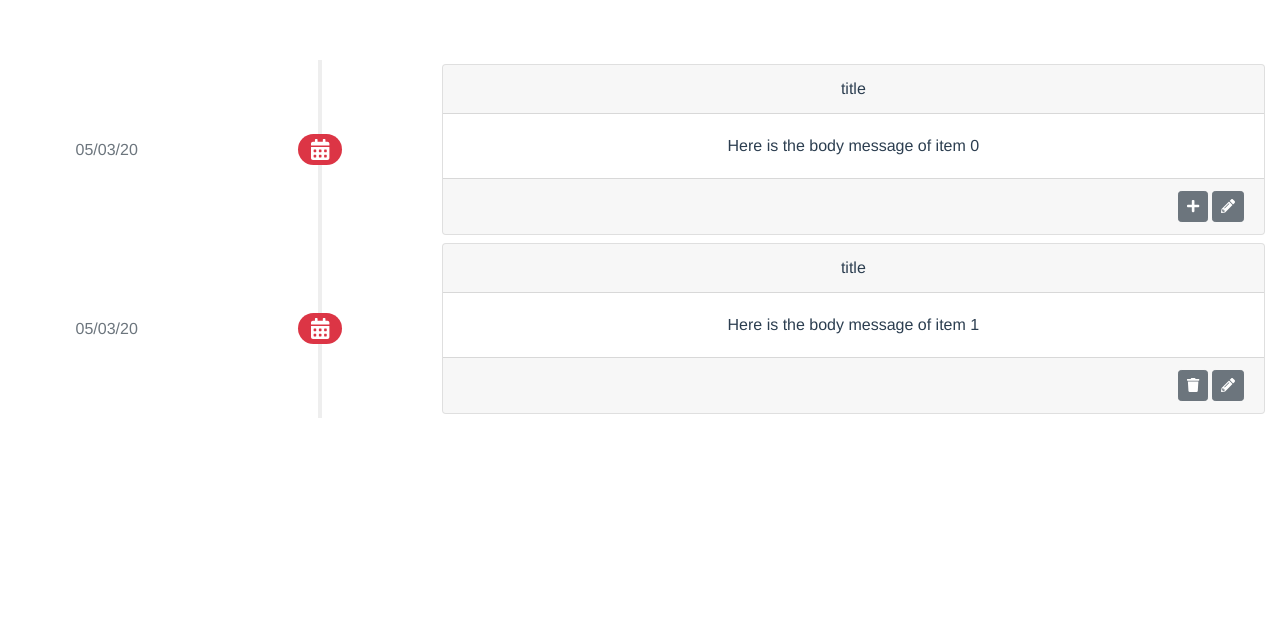
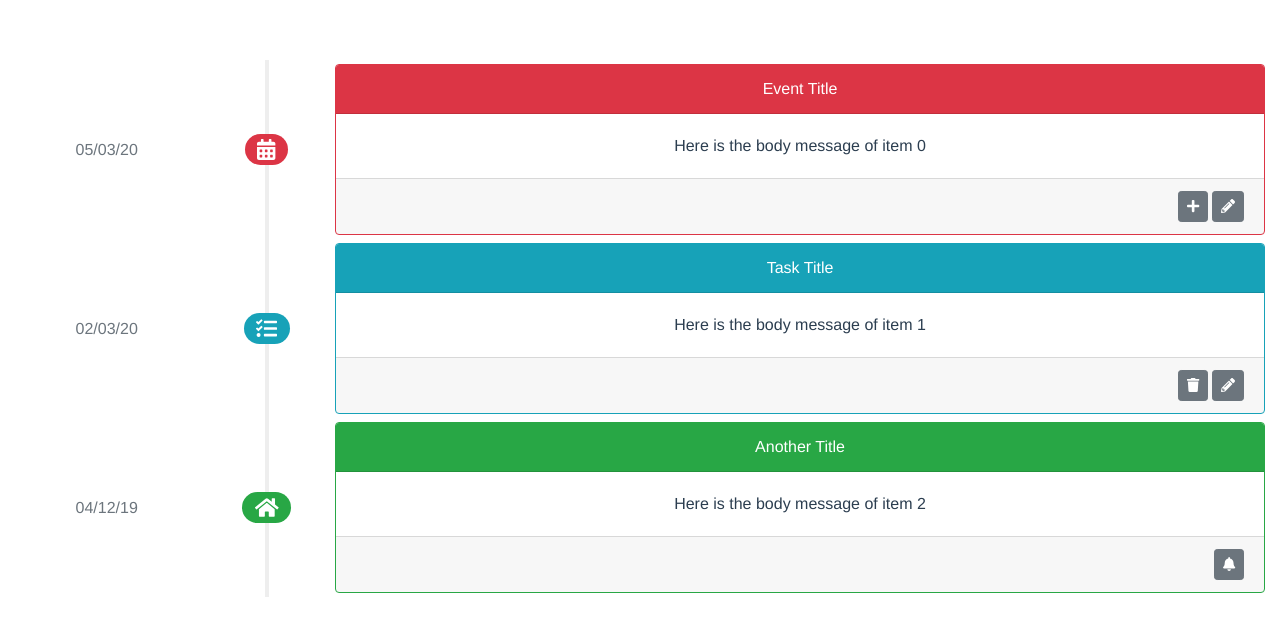
Before and after one commit to scottie34/simple-vue-timeline, a Vue app: page / in a window 1280 px wide. Shown: the top 636 px of the page. Built offline with nearby package versions, Linux system fonts and the light colour scheme.

Commit message:
feat: demo and doc

```diff
--- a/src/App.vue
+++ b/src/App.vue
@@ -21,20 +21,29 @@ export default class App extends Vue {
     new Item(
       0,
       'calendar-alt',
-      Status.WARNING,
-      'title',
+      Status.DANGER,
+      'Event Title',
       [new Control('edit', 'pencil-alt'), new Control('copy', 'plus')],
       new Date(),
       'Here is the body message of item 0'
     ),
     new Item(
       1,
-      'calendar-alt',
-      Status.DANGER,
-      'title',
+      'tasks',
+      Status.INFO,
+      'Task Title',
       [new Control('edit', 'pencil-alt'), new Control('trash', 'trash')],
-      new Date(),
+      new Date(2020, 2, 2),
       'Here is the body message of item 1'
+    ),
+    new Item(
+      2,
+      'home',
+      Status.SUCCESS,
+      'Another Title',
+      [new Control('edit', 'bell')],
+      new Date(2019, 11, 4),
+      'Here is the body message of item 2'
     )
   ];
 
--- a/src/components/SimpleTimelineItem.vue
+++ b/src/components/SimpleTimelineItem.vue
@@ -1,19 +1,26 @@
 <template>
   <b-row>
-    <b-col class="align-self-center">
+    <b-col cols="2" class="align-self-center">
       <div class="text-muted">{{ formattedDate }}</div>
     </b-col>
-    <b-col>
+    <b-col cols="1">
       <div class="timeline h-100">
         <h3 class="h-100 d-flex justify-content-center">
-          <div class="badge badge-pill badge-danger align-self-center" :class="item.status">
+          <div class="badge badge-pill align-self-center" :class="'badge-' + item.status">
             <font-awesome-icon :icon="item.icon" />
           </div>
         </h3>
       </div>
     </b-col>
-    <b-col cols="8">
-      <b-card :header="item.title" footer-tag="footer" class="mt-1 mb-1">
+    <b-col cols="9">
+      <b-card
+        :header="item.title"
+        :border-variant="item.status"
+        :header-bg-variant="item.status"
+        header-text-variant="white"
+        footer-tag="footer"
+        class="mt-1 mb-1"
+      >
         <b-card-text>{{ item.body }}</b-card-text>
         <div slot="footer">
           <timeline-control :eventId="item.id" :control="control" v-for="control of item.controls" :key="control.method">
```
Also changed, not shown: doc/simple-vue-timeline.png (added), 1 other file (tests, documents, lock files or other folders).
